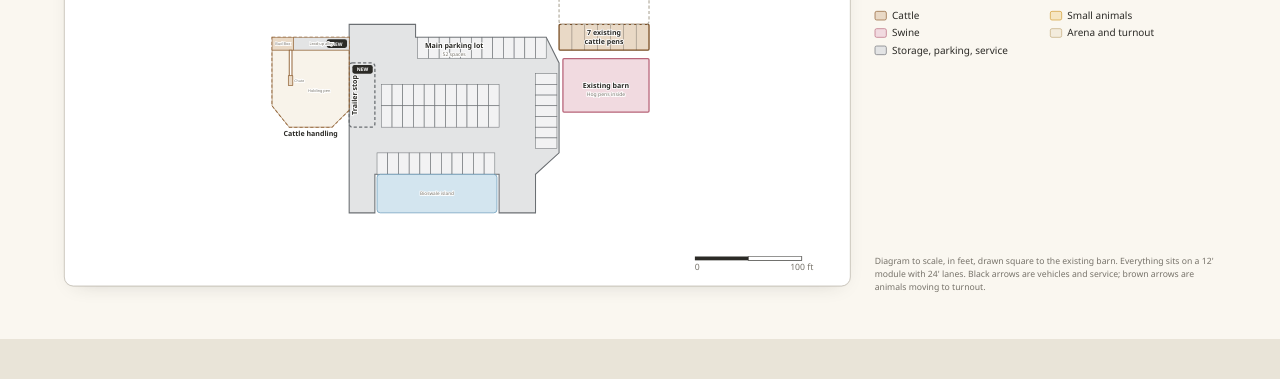
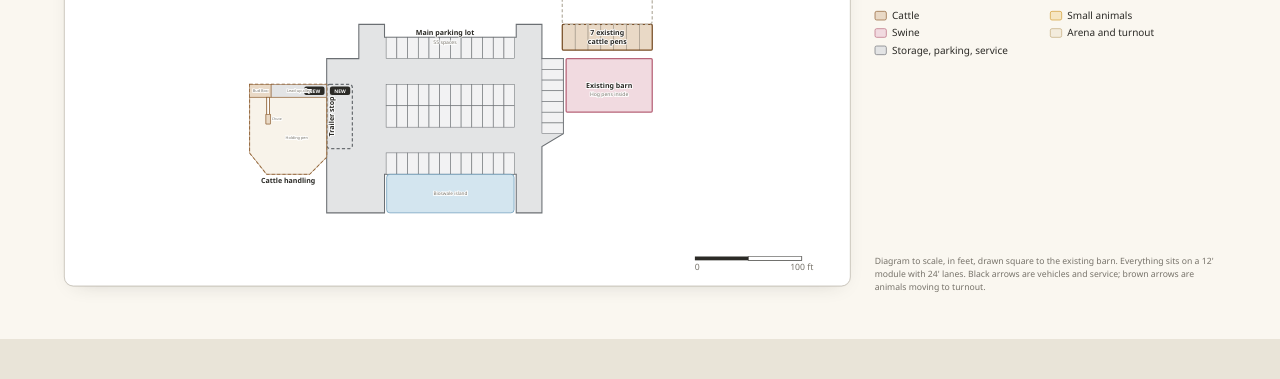
Before and after one commit to willycraig1/agriculture-education-center-stakeholder-review, a plain HTML site: page slides/ag-area.html in a window 1280 px wide. Shown: the part 421-800 px from the top of the page. Drawn offline with Linux system fonts and the light colour scheme.

Commit message:
Loop legs on the tractor aisles, separate trailer lane, 16' alley, lead-up step on the Bud Box slide
Co-Authored-By: Claude Opus 5.5 <noreply@anthropic.com>

```diff
--- a/slides/ag-area.html
+++ b/slides/ag-area.html
@@ -158,7 +158,7 @@
     { b: "Level 1", h: "Lightest touch", items: ["Existing barn holds the hog pens", `${c[1]} existing cattle pens reused`, "New handling yard: Bud Box, chute and scale", `Main parking lot, ${A.counts.parking} spaces at 10' × 20'`] },
     { b: "Level 2", h: "First new barns", items: [`Cattle barn A and its turnout: ${c[2]} pens in all`, `Small animal & swine barn A, ${sa} pens`, "First feed storage container, by the parking", "Existing barn becomes storage"] },
     { b: "Level 3", h: "Best case", items: [`Cattle barn B and its turnout: ${c[3]} pens in all`, `Small animal barn B, ${sa} more pens`, "Arena, 50' × 84', between the runs", "Second feed storage container"] },
-    { b: "Flow", h: "Straight lines", items: [`Two ${A.lane_ft}' lanes run the length of the barnyard`, "Tractor aisles pass straight through both barns of a run", "Every barn opens onto its own turnout", "One cross drive links feed, pens and handling", "One-way loop, counter-clockwise: in from the Red House side, out to the entry drive", "Trailers stop in the west lane, close a gate at each end, unload and drive on", "An apron at the north-west corner hands off to the tractor lanes"] },
+    { b: "Flow", h: "Straight lines", items: ["Each barn run's tractor aisle lines up with a leg of the parking loop", "One-way loop, counter-clockwise: in from the Red House side, out to the entry drive", "Trailers turn off the north aisle into their own gated lane, unload, and rejoin the loop", "Every barn opens onto its own turnout", `Two ${A.lane_ft}' lanes and a cross drive serve feed, pens and the arena`] },
   ];
   document.getElementById("levels").innerHTML = text.map((t, k) =>
     `<li data-step="0" data-k="${k}"><header><span class="badge">${t.b}</span><h3>${t.h}</h3></header><ul>${t.items.map(i => `<li>${i}</li>`).join("")}</ul></li>`).join("");
--- a/slides/data/ag-area.js
+++ b/slides/data/ag-area.js
@@ -2,9 +2,9 @@
 window.AG_AREA = {
  "units": "feet",
  "view": [
-  -132,
+  -138.0,
   -48,
-  466,
+  472.0,
   508
  ],
  "north_cw_from_up": -17,
@@ -54,39 +54,39 @@ window.AG_AREA = {
   {
    "id": "parking",
    "label": "Main parking lot",
-   "x": 0,
-   "y": 228,
-   "w": 196,
-   "h": 164,
+   "x": -24.0,
+   "y": 216,
+   "w": 221.0,
+   "h": 176,
    "use": "circulation",
    "level": 1,
    "kind": "parking",
-   "note": "52 spaces",
+   "note": "55 spaces",
    "assumed": false,
    "rows": [
     [
-     64,
+     31.5,
      228,
      12
     ],
     [
-     30,
+     31.5,
      272,
-     11
+     12
     ],
     [
-     30,
+     31.5,
      292,
-     11
+     12
     ],
     [
-     26,
+     31.5,
      336,
-     11
+     12
     ],
     [
-     174,
-     262,
+     177.0,
+     248,
      7,
      "v"
     ]
@@ -97,71 +97,91 @@ window.AG_AREA = {
    ],
    "outline": [
     [
-     0,
+     6.0,
      216
     ],
     [
-     62,
+     30.0,
      216
     ],
     [
-     62,
+     30.0,
      228
     ],
     [
-     184,
+     153.0,
      228
     ],
     [
-     196,
-     252
+     153.0,
+     216
     ],
     [
-     196,
-     336
+     177.0,
+     216
     ],
     [
-     174,
+     177.0,
+     248
+    ],
+    [
+     197.0,
+     248
+    ],
+    [
+     197.0,
+     318
+    ],
+    [
+     177.0,
+     330
+    ],
+    [
+     177.0,
+     392
+    ],
+    [
+     153.0,
+     392
+    ],
+    [
+     153.0,
      356
     ],
     [
-     174,
+     30.0,
+     356
+    ],
+    [
+     30.0,
      392
     ],
     [
-     140,
+     -24.0,
      392
     ],
     [
-     140,
-     356
+     -24.0,
+     248
     ],
     [
-     24,
-     356
-    ],
-    [
-     24,
-     392
-    ],
-    [
-     0,
-     392
+     6.0,
+     248
     ]
    ],
    "island": {
     "label": "Bioswale island",
-    "x": 26,
+    "x": 32.0,
     "y": 356,
-    "w": 112,
+    "w": 119.0,
     "h": 36
    }
   },
   {
    "id": "trailer-stop",
    "label": "Trailer stop",
-   "x": 0,
-   "y": 252,
+   "x": -24.0,
+   "y": 272,
    "w": 24,
    "h": 60,
    "use": "circulation",
@@ -173,8 +193,8 @@ window.AG_AREA = {
   {
    "id": "handling",
    "label": "Cattle handling",
-   "x": -72,
-   "y": 228,
+   "x": -96.0,
+   "y": 272,
    "w": 72,
    "h": 84,
    "use": "cattle",
@@ -184,28 +204,28 @@ window.AG_AREA = {
    "assumed": false,
    "outline": [
     [
-     -72,
-     228
+     -96.0,
+     272
     ],
     [
-     0,
-     228
+     -24.0,
+     272
     ],
     [
-     0,
-     296
+     -24.0,
+     340
     ],
     [
-     -16,
-     312
+     -40.0,
+     356
     ],
     [
-     -56,
-     312
+     -80.0,
+     356
     ],
     [
-     -72,
-     292
+     -96.0,
+     336
     ]
    ],
    "zones": [
@@ -222,27 +242,27 @@ window.AG_AREA = {
       ],
       [
        16,
-       36
+       28
       ],
       [
        15.3,
-       36
+       28
       ],
       [
        15.3,
-       45
+       37
       ],
       [
        19.3,
-       45
+       37
       ],
       [
        19.3,
-       36
+       28
       ],
       [
        18.6,
-       36
+       28
       ],
       [
        18.6,
@@ -294,12 +314,12 @@ window.AG_AREA = {
      "x": 16,
      "y": 12,
      "w": 2.6,
-     "h": 24
+     "h": 16
     },
     {
      "label": "Chute",
      "x": 15.3,
-     "y": 36,
+     "y": 28,
      "w": 4,
      "h": 9,
      "fill": true,
@@ -551,7 +571,7 @@ window.AG_AREA = {
    "label": "Cross drive",
    "pts": [
     [
-     -72,
+     -48,
      204.0
     ],
     [
@@ -586,14 +606,14 @@ window.AG_AREA = {
     ],
     [
      165.0,
-     223
+     244
     ]
    ]
   },
   {
    "id": "aisle-small",
    "kind": "service",
-   "label": "",
+   "label": "Tractor aisle",
    "pts": [
     [
      18.0,
@@ -601,7 +621,7 @@ window.AG_AREA = {
     ],
     [
      18.0,
-     223
+     244
     ]
    ]
   },
@@ -611,19 +631,19 @@ window.AG_AREA = {
    "label": "One-way loop",
    "pts": [
     [
-     157,
+     165.0,
      408
     ],
     [
-     157,
+     165.0,
      260
     ],
     [
-     12.0,
+     18.0,
      260
     ],
     [
-     12.0,
+     18.0,
      408
     ]
    ]
@@ -634,12 +654,35 @@ window.AG_AREA = {
    "label": "",
    "pts": [
     [
-     146,
+     151.0,
      324
     ],
     [
-     32,
+     32.0,
      324
+    ]
+   ]
+  },
+  {
+   "id": "trailers",
+   "kind": "loop",
+   "label": "",
+   "pts": [
+    [
+     4.0,
+     260
+    ],
+    [
+     -12.0,
+     260
+    ],
+    [
+     -12.0,
+     346
+    ],
+    [
+     12.0,
+     366
     ]
    ]
   },
@@ -779,12 +822,12 @@ window.AG_AREA = {
  ],
  "notes": [
   {
-   "x": 157,
+   "x": 165.0,
    "y": 418,
    "text": "In, from the Red House side"
   },
   {
-   "x": 12.0,
+   "x": 18.0,
    "y": 418,
    "text": "Out, to the entry drive"
   }
@@ -796,7 +839,7 @@ window.AG_AREA = {
    "3": 35
   },
   "small_animal_pens_per_barn": 28,
-  "parking": 52
+  "parking": 55
  },
  "module_ft": 12,
  "lane_ft": 24
```
Also changed, not shown: slides/bud-box.html (+30 -26 lines), drawings/ag-area-diagram.svg, 2 other files.
